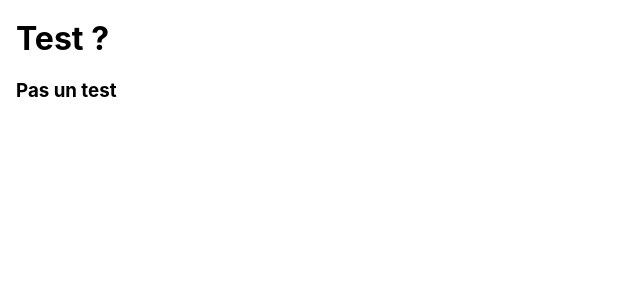
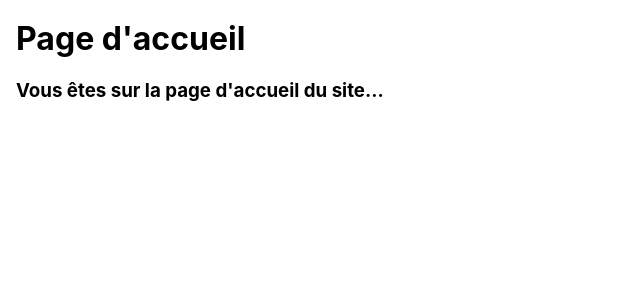
Before and after one commit to FlorianLeChat/Domego, a React (Create React App) app in the folder client/: page / in a window 1280 px wide. Shown: the top 300 px of the page, without its empty margins (0-640 px from the left). Built offline with nearby package versions, Linux system fonts and the light colour scheme.

Commit message:
Minor changes to the home page

```diff
--- a/client/src/index.jsx
+++ b/client/src/index.jsx
@@ -17,9 +17,9 @@ export default class Home extends React.Component
 	{
 		return (
 			<section>
-				<h1>Test ?</h1>
+				<h1>Page d'accueil</h1>
 
-				<h3>Pas un test</h3>
+				<h3>Vous êtes sur la page d'accueil du site...</h3>
 			</section>
 		);
 	}
```
